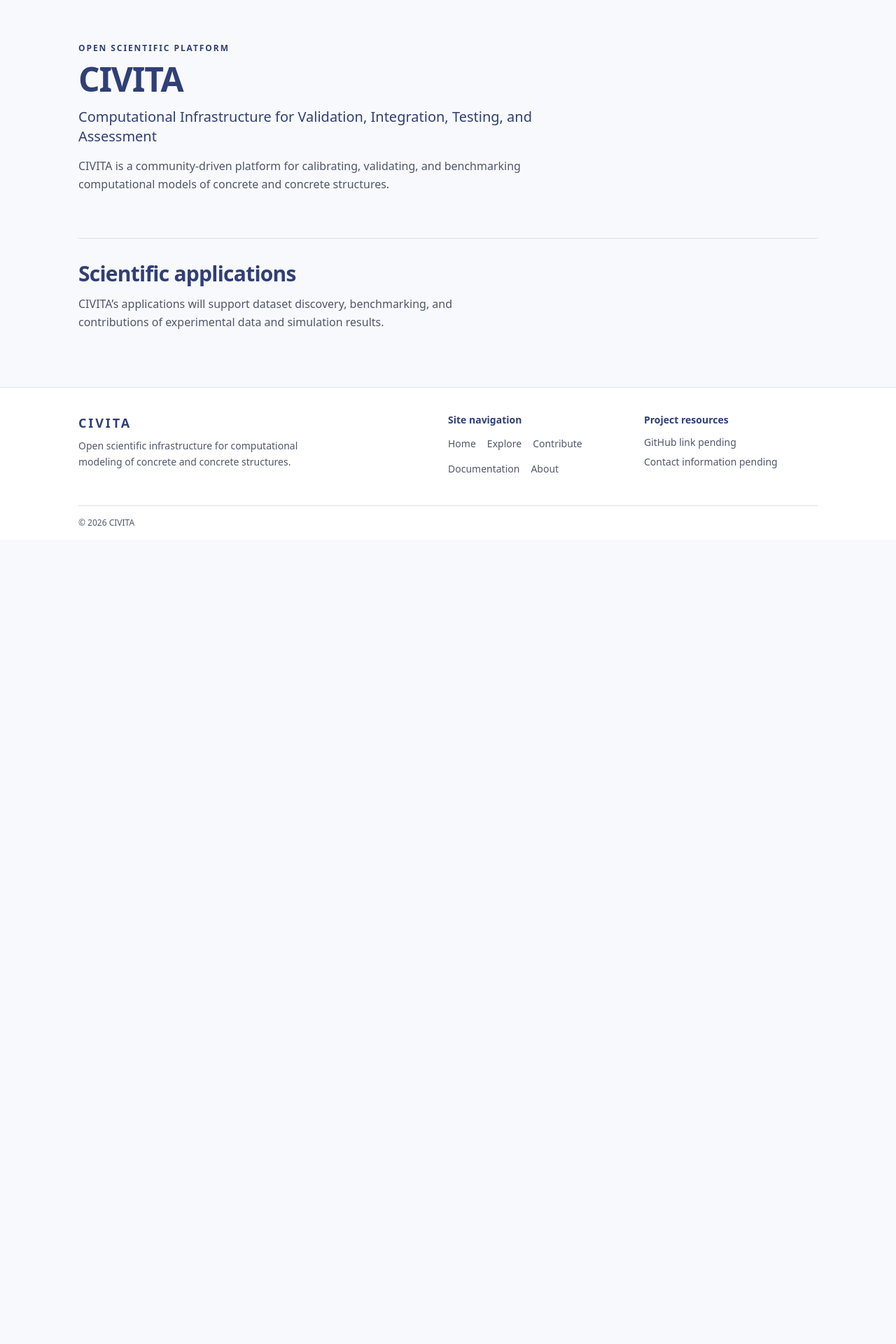
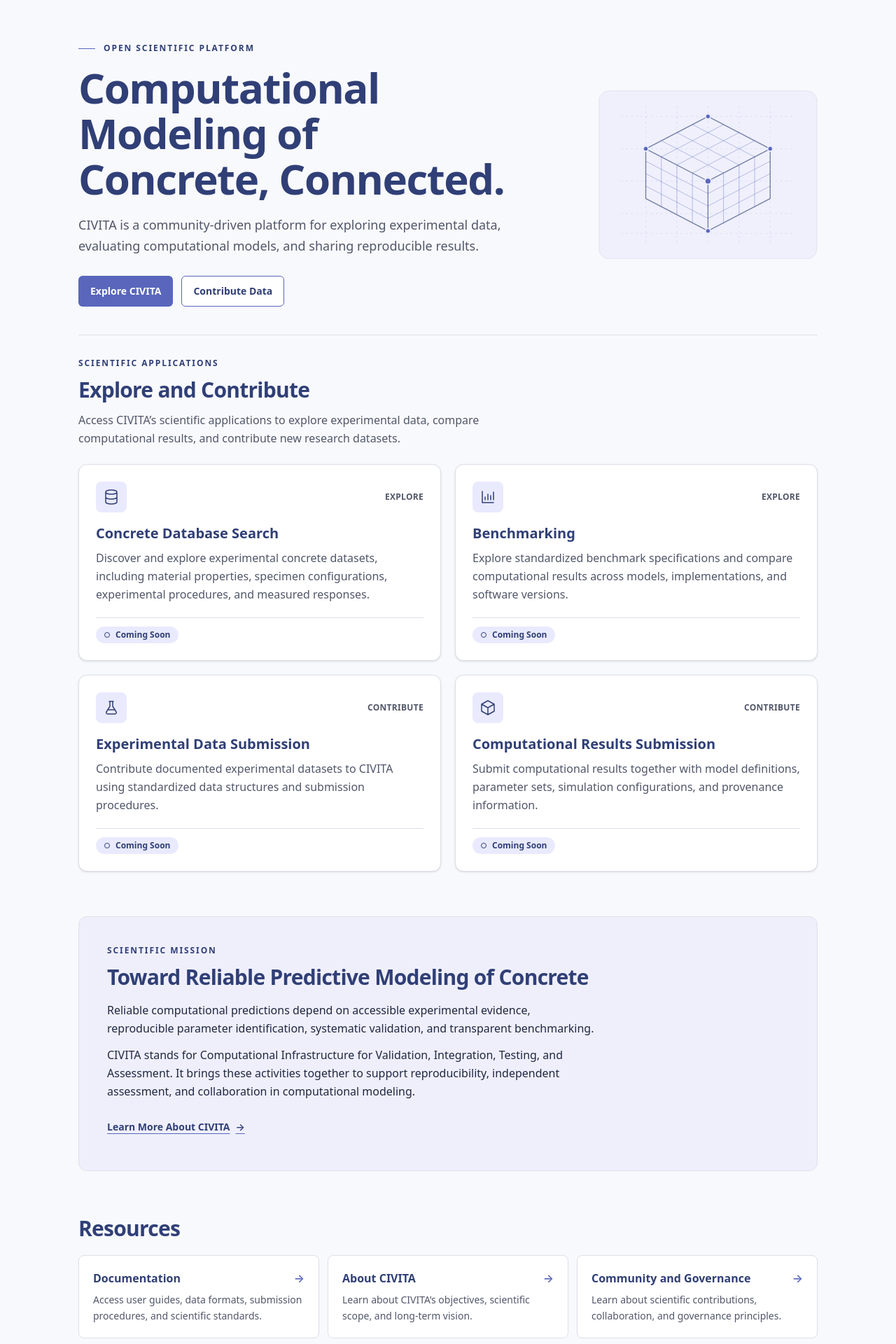
Before and after one commit to civita-network/civita-website, a Next.js app: page / in a window 1280 px wide. Shown: the part 100-2020 px from the top of the page at 70% size. Before the commit the page ends 871 px from the top, so only its background shows below. Built offline with nearby package versions, Linux system fonts and the light colour scheme; no server answers.

Commit message:
civita website updates

```diff
--- a/src/app/page.tsx
+++ b/src/app/page.tsx
@@ -1,34 +1,102 @@
+import Link from "next/link";
+import { ApplicationCard } from "@/components/application-card";
+import { HeroSection } from "@/components/home/hero-section";
 import { SectionHeading } from "@/components/ui/section-heading";
+import { applications } from "@/config/applications";
 import { site } from "@/config/site";
+
+const resources = [
+  {
+    title: "Documentation",
+    description:
+      "Access user guides, data formats, submission procedures, and scientific standards.",
+    href: "/documentation",
+  },
+  {
+    title: "About CIVITA",
+    description:
+      "Learn about CIVITA’s objectives, scientific scope, and long-term vision.",
+    href: "/about",
+  },
+  {
+    title: "Community and Governance",
+    description:
+      "Learn about scientific contributions, collaboration, and governance principles.",
+    href: "/about",
+  },
+];
 
 export default function HomePage() {
   return (
     <>
-      <section aria-labelledby="civita-heading">
+      <HeroSection />
+
+      <section
+        aria-labelledby="applications-heading"
+        className="mt-10 border-t border-border pt-8"
+      >
         <SectionHeading
-          as="h1"
-          id="civita-heading"
-          eyebrow="Open scientific platform"
-          title={site.name}
+          id="applications-heading"
+          eyebrow="Scientific applications"
+          title="Explore and Contribute"
+          description="Access CIVITA’s scientific applications to explore experimental data, compare computational results, and contribute new research datasets."
         />
-        <p className="mt-4 max-w-2xl text-lg leading-snug font-medium text-primary sm:text-xl">
-          {site.fullName}
-        </p>
-        <p className="mt-4 max-w-2xl leading-relaxed text-muted">
-          CIVITA is a community-driven platform for calibrating, validating, and
-          benchmarking computational models of concrete and concrete structures.
-        </p>
+        <div className="mt-6 grid gap-4 md:auto-rows-fr md:grid-cols-2 md:gap-5">
+          {applications.map((application) => (
+            <ApplicationCard key={application.id} application={application} />
+          ))}
+        </div>
       </section>
 
       <section
-        aria-labelledby="applications-heading"
-        className="mt-12 border-t border-border pt-8 sm:mt-16"
+        aria-labelledby="mission-heading"
+        className="mt-12 rounded-xl border border-border bg-lavender/60 p-5 sm:mt-16 sm:p-8 lg:p-10"
       >
         <SectionHeading
-          id="applications-heading"
-          title="Scientific applications"
-          description="CIVITA’s applications will support dataset discovery, benchmarking, and contributions of experimental data and simulation results."
+          id="mission-heading"
+          eyebrow="Scientific mission"
+          title="Toward Reliable Predictive Modeling of Concrete"
         />
+        <div className="mt-4 max-w-[76ch] space-y-3 leading-relaxed text-slate">
+          <p>
+            Reliable computational predictions depend on accessible experimental
+            evidence, reproducible parameter identification, systematic
+            validation, and transparent benchmarking.
+          </p>
+          <p>
+            CIVITA stands for {site.fullName}. It brings these activities
+            together to support reproducibility, independent assessment, and
+            collaboration in computational modeling.
+          </p>
+        </div>
+        <Link
+          href="/about"
+          className="mt-4 inline-flex min-h-11 items-center gap-2 rounded-sm text-sm font-semibold text-primary underline decoration-accent underline-offset-4 hover:decoration-2"
+        >
+          Learn More About CIVITA <span aria-hidden="true">→</span>
+        </Link>
+      </section>
+
+      <section aria-labelledby="resources-heading" className="mt-12 sm:mt-16">
+        <SectionHeading id="resources-heading" title="Resources" />
+        <ul className="mt-5 grid gap-3 md:grid-cols-3">
+          {resources.map(({ title, description, href }) => (
+            <li key={title}>
+              <Link
+                href={href}
+                className="group block h-full rounded-lg border border-border bg-surface p-4 hover:border-accent sm:p-5"
+              >
+                <h3 className="flex items-baseline justify-between gap-3 font-semibold text-primary">
+                  <span className="group-hover:underline">{title}</span>
+                  <span aria-hidden="true" className="text-accent">→</span>
+                </h3>
+                <p className="mt-2 text-sm leading-relaxed text-muted">
+                  {description}
+                </p>
+              </Link>
+            </li>
+          ))}
+        </ul>
       </section>
     </>
   );
--- a/src/components/application-card.tsx
+++ b/src/components/application-card.tsx
@@ -1,4 +1,8 @@
-import type { Application, ApplicationIcon } from "@/config/applications";
+import {
+  getApplicationUrl,
+  type Application,
+  type ApplicationIcon,
+} from "@/config/applications";
 import { AvailabilityIndicator } from "./ui/availability-indicator";
 import { ButtonLink } from "./ui/button";
 
@@ -11,9 +15,13 @@ const iconPaths: Record<ApplicationIcon, string> = {
 };
 
 export function ApplicationCard({ application }: { application: Application }) {
+  const url = getApplicationUrl(application);
+
   return (
-    <article className="flex h-full min-w-0 flex-col rounded-xl border border-border bg-surface p-5 shadow-sm sm:p-6">
-      <div className="flex flex-wrap items-start justify-between gap-3">
+    <article
+      className={`flex h-full min-w-0 flex-col rounded-xl border border-border bg-surface p-5 shadow-sm sm:p-6 ${url ? "hover:border-accent" : ""}`}
+    >
+      <div className="flex items-center justify-between gap-3">
         <span className="grid size-11 place-items-center rounded-lg bg-lavender text-primary">
           <svg
             aria-hidden="true"
@@ -28,26 +36,28 @@ export function ApplicationCard({ application }: { application: Application }) {
             <path d={iconPaths[application.icon]} />
           </svg>
         </span>
-        <AvailabilityIndicator status={application.status} />
-      </div>
-      <p className="mt-5 text-xs font-semibold tracking-wide text-muted uppercase">
+        <p className="text-xs font-semibold tracking-wide text-muted uppercase">
           {application.category}
         </p>
-      <h3 className="mt-1 text-xl font-semibold text-primary">
+      </div>
+      <h3 className="mt-4 text-xl font-semibold text-primary">
         {application.name}
       </h3>
       <p className="mt-2 flex-1 leading-relaxed text-muted">
         {application.description}
       </p>
-      {application.status === "available" && (
+      <div className="mt-5 flex flex-wrap items-center justify-between gap-3 border-t border-border pt-3">
+        <AvailabilityIndicator status={url ? "available" : "coming_soon"} />
+        {url && (
           <ButtonLink
-          href={application.externalUrl}
+            href={url}
             variant="secondary"
-          className="mt-5 self-start"
+            aria-label={`Open application: ${application.name}`}
           >
-          Open {application.name}
+            Open application
           </ButtonLink>
         )}
+      </div>
     </article>
   );
 }
--- /dev/null
+++ b/src/components/home/hero-section.tsx
@@ -0,0 +1,80 @@
+import { ButtonLink } from "@/components/ui/button";
+
+export function HeroSection() {
+  return (
+    <section
+      aria-labelledby="civita-heading"
+      className="grid items-center xl:grid-cols-[minmax(0,1fr)_minmax(0,0.45fr)] xl:gap-12"
+    >
+      <div>
+        <p className="mb-4 flex items-center gap-3 text-xs font-semibold tracking-[0.16em] text-primary uppercase">
+          <span aria-hidden="true" className="h-px w-6 bg-accent" />
+          Open scientific platform
+        </p>
+        <h1
+          id="civita-heading"
+          className="max-w-3xl text-[clamp(2rem,5.5vw,3.75rem)] leading-[1.08] font-bold tracking-tight text-balance text-primary"
+        >
+          Computational Modeling of Concrete, Connected.
+        </h1>
+        <p className="mt-5 max-w-[64ch] text-base leading-relaxed text-muted sm:text-lg">
+          CIVITA is a community-driven platform for exploring experimental data,
+          evaluating computational models, and sharing reproducible results.
+        </p>
+        <div className="mt-6 flex flex-wrap gap-2 sm:mt-7 sm:gap-3">
+          <ButtonLink href="/explore" className="max-sm:px-3">
+            Explore CIVITA
+          </ButtonLink>
+          <ButtonLink
+            href="/contribute"
+            variant="secondary"
+            className="max-sm:px-3"
+          >
+            Contribute Data
+          </ButtonLink>
+        </div>
+      </div>
+
+      <svg
+        aria-hidden="true"
+        className="hidden w-full xl:block"
+        viewBox="0 0 352 272"
+        fill="none"
+      >
+        <rect
+          x="1"
+          y="1"
+          width="350"
+          height="270"
+          rx="16"
+          className="fill-lavender/55 stroke-border"
+        />
+        <path
+          className="stroke-accent/15"
+          strokeDasharray="3 5"
+          d="M36 42h280M36 94h280M36 146h280M36 198h280M36 230h280M76 26v220M126 26v220M176 26v220M226 26v220M276 26v220"
+        />
+        <path
+          className="stroke-accent/45"
+          strokeLinejoin="round"
+          d="m101 81 100 52m-75-65 100 52m-75-65 100 52m-150 0 100-52m-75 65 100-52m-75 65 100-52
+             M76 114l100 52 100-52M76 134l100 52 100-52M76 154l100 52 100-52
+             M101 107v80m25-67v80m25-67v80m50-80v80m25-93v80m25-93v80"
+        />
+        <path
+          className="stroke-primary/65"
+          strokeWidth="1.5"
+          strokeLinejoin="round"
+          d="m76 94 100-52 100 52-100 52-100-52v80l100 52 100-52V94m-100 52v80"
+        />
+        <g className="fill-accent stroke-lavender" strokeWidth="2">
+          <circle cx="176" cy="42" r="4" />
+          <circle cx="76" cy="94" r="4" />
+          <circle cx="276" cy="94" r="4" />
+          <circle cx="176" cy="146" r="5" />
+          <circle cx="176" cy="226" r="4" />
+        </g>
+      </svg>
+    </section>
+  );
+}
--- a/src/components/ui/availability-indicator.tsx
+++ b/src/components/ui/availability-indicator.tsx
@@ -2,7 +2,7 @@ import type { Application } from "@/config/applications";
 
 const labels = {
   available: "Available",
-  coming_soon: "Coming soon",
+  coming_soon: "Coming Soon",
 } satisfies Record<Application["status"], string>;
 
 export function AvailabilityIndicator({
--- a/src/config/applications.ts
+++ b/src/config/applications.ts
@@ -17,11 +17,21 @@ export type Application = {
   | { status: "coming_soon"; externalUrl: ExternalUrl | null }
 );
 
+export function getApplicationUrl(application: Application): string | null {
+  if (application.status !== "available") return null;
+
+  const url = URL.parse(application.externalUrl);
+  return url?.protocol === "https:" || url?.protocol === "http:"
+    ? url.href
+    : null;
+}
+
 export const applications: readonly Application[] = [
   {
     id: "concrete-database-search",
     name: "Concrete Database Search",
-    description: "Discover and explore experimental concrete datasets.",
+    description:
+      "Discover and explore experimental concrete datasets, including material properties, specimen configurations, experimental procedures, and measured responses.",
     category: "Explore",
     externalUrl: null,
     status: "coming_soon",
@@ -31,7 +41,7 @@ export const applications: readonly Application[] = [
     id: "benchmarking",
     name: "Benchmarking",
     description:
-      "Explore benchmark specifications and compare computational results.",
+      "Explore standardized benchmark specifications and compare computational results across models, implementations, and software versions.",
     category: "Explore",
     externalUrl: null,
     status: "coming_soon",
@@ -41,7 +51,7 @@ export const applications: readonly Application[] = [
     id: "experimental-data-submission",
     name: "Experimental Data Submission",
     description:
-      "Contribute documented experimental datasets to the CIVITA repository.",
+      "Contribute documented experimental datasets to CIVITA using standardized data structures and submission procedures.",
     category: "Contribute",
     externalUrl: null,
     status: "coming_soon",
@@ -51,7 +61,7 @@ export const applications: readonly Application[] = [
     id: "computational-results-submission",
     name: "Computational Results Submission",
     description:
-      "Contribute simulation results with model, implementation, and provenance metadata.",
+      "Submit computational results together with model definitions, parameter sets, simulation configurations, and provenance information.",
     category: "Contribute",
     externalUrl: null,
     status: "coming_soon",
```
Lines whose indentation alone changed are shown as unchanged.
